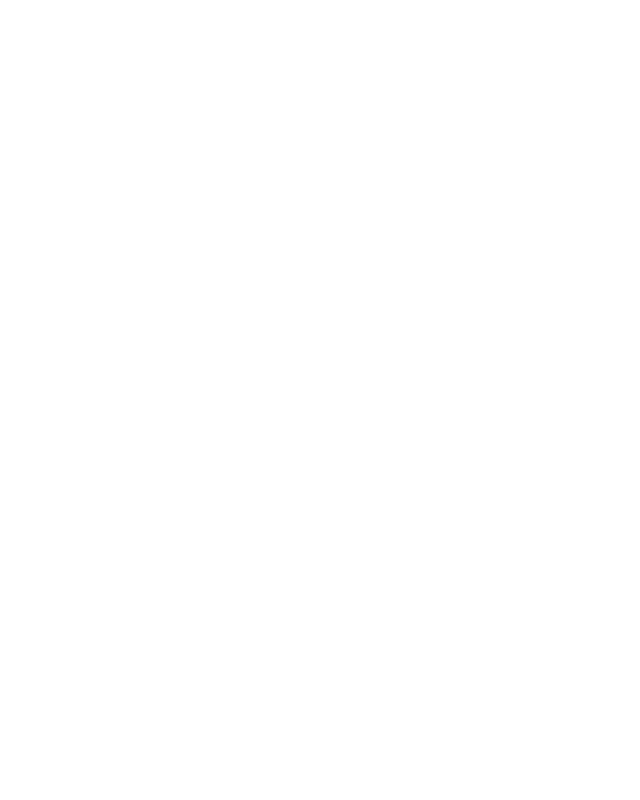
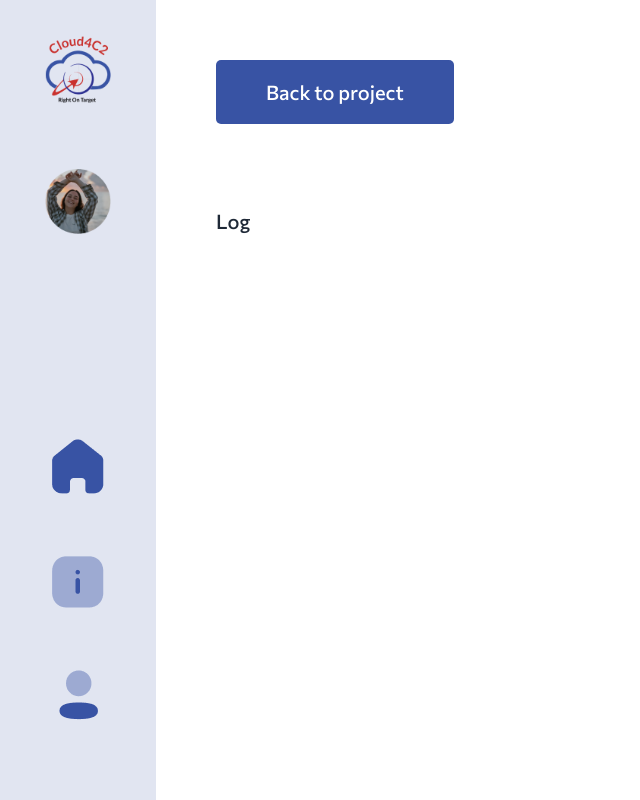
Before and after one commit to MamtazDev/cloud-four-c-two, a React (Create React App) app: page /dashboard/projectReport in a window 1280 px wide. Before the commit this address had no page. Shown: the whole page, without its empty margins (0-640 px from the left). Built offline with nearby package versions, Linux system fonts and the light colour scheme.

Commit message:
update project report

```diff
--- a/src/App.js
+++ b/src/App.js
@@ -4,6 +4,7 @@
 import Manage from "./components/MangeUser/Manage";
 import Project from "./components/Projects/Project";
 import ProjectDetails from "./components/Projects/ProjectDetails";
+import ProjectReport from "./components/Projects/ProjectReport";
 import Login from "./components/Register/Login";
 import Register from "./components/Register/Register";
 import Sidebar from "./components/shared/Sidebar";
@@ -18,12 +19,11 @@
           <Route index element={<Account />}></Route>
           <Route path="project" element={<Project />}></Route>
           <Route path="projectDetails" element={<ProjectDetails />}></Route>
-           <Route path='manage' element={<Manage />}></Route>
-
+          <Route path="projectReport" element={<ProjectReport />}></Route>
+          <Route path="manage" element={<Manage />}></Route>
         </Route>
 
         <Route path="/register" element={<Register />} />
-
       </Routes>
     </div>
   );
--- a/src/components/Projects/ProjectDetails.js
+++ b/src/components/Projects/ProjectDetails.js
@@ -83,7 +83,7 @@
         </div>
       </div>
       {/* user part */}
-      <div>
+      <div className="mb-[22px]">
         <div className="flex items-center justify-between mb-[12px]">
           <p className="text-[16px] font-[500]">Users</p>
           <BlueButton>Add user</BlueButton>
@@ -124,7 +124,7 @@
         <div className="border border-[#3853A4] rounded-[5px] pb-[56px]">
           <div className="flex ">
             <p className="font-[500] w-[210px] pl-[17px] py-[20px]">
-         Session 01
+              Session 01
             </p>
 
             <p className=" session_bg w-[257px] py-[20px] text-center font-[400]">
@@ -142,12 +142,8 @@
           </div>
           <div className="flex text-[16px]">
             <p className="w-[210px] font-[500] pl-[17px] py-[20px]"></p>
-            <p className="font-[500] py-[20px] mr-[97px]">
-            Remove (ANALYST)
-            </p>
-            <p className="font-[500] py-[20px]">
-            Change role (ANALYST)
-            </p>
+            <p className="font-[500] py-[20px] mr-[97px]">Remove (ANALYST)</p>
+            <p className="font-[500] py-[20px]">Change role (ANALYST)</p>
           </div>
         </div>
       </div>
--- /dev/null
+++ b/src/components/Projects/ProjectReport.js
@@ -0,0 +1,15 @@
+import React from "react";
+import BlueButton from "../../utils/BlueButton";
+
+const ProjectReport = () => {
+  return (
+    <div className="p-[60px]">
+      <div className="mb-[82px]">
+        <BlueButton>Back to project</BlueButton>
+      </div>
+      <p className="text-[20px] font-[500] mb-[18px]">Log</p>
+    </div>
+  );
+};
+
+export default ProjectReport;
```
